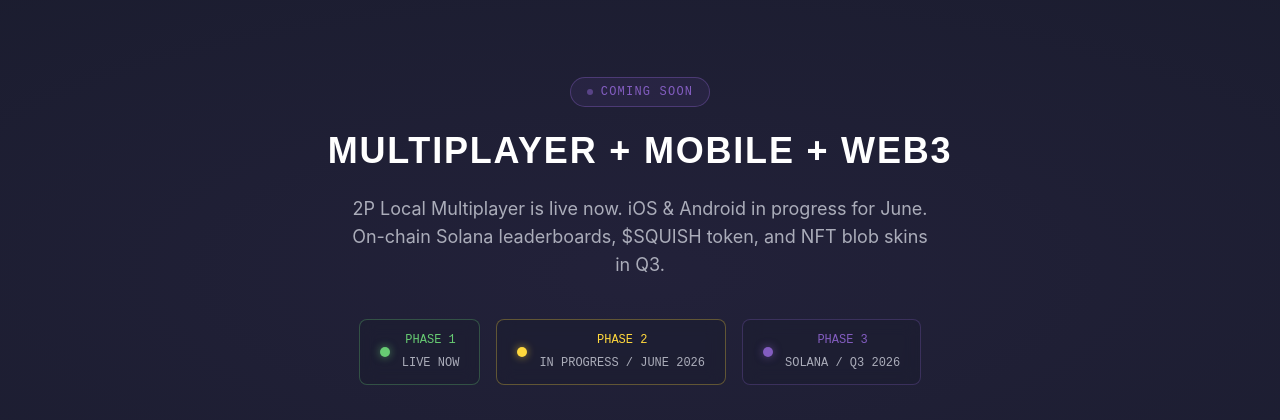
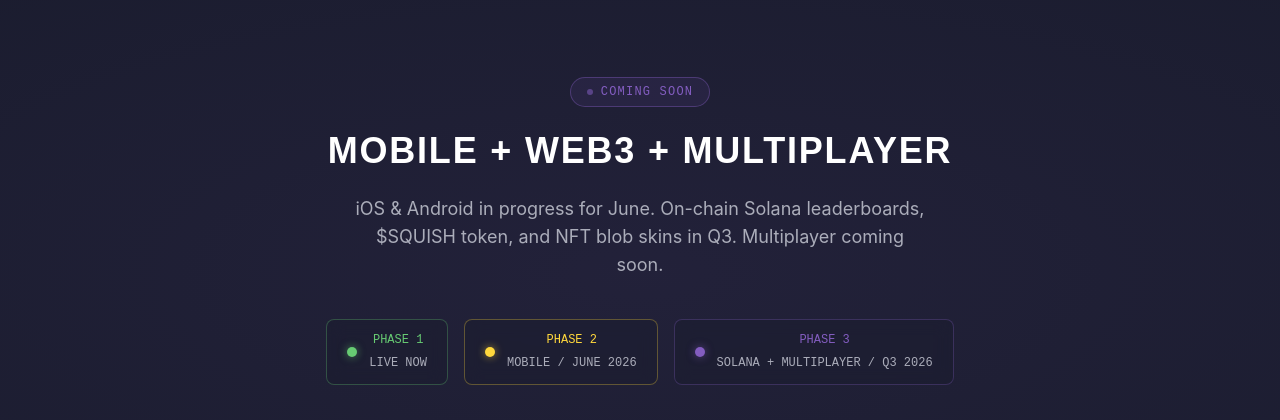
Before and after one commit to yusufsafary/squish-em, a React (Vite) app: page / in a window 1280 px wide. Shown: the part 3540-3960 px from the top of the page. Built offline with nearby package versions, Linux system fonts and the light colour scheme.

Commit message:
fix: update roadmap copy, move multiplayer to Phase 3

```diff
--- a/src/pages/home.tsx
+++ b/src/pages/home.tsx
@@ -531,17 +531,17 @@ export default function Home() {
             </div>
 
             <h2 className="text-3xl md:text-4xl font-display font-bold mb-6 text-white">
-              MULTIPLAYER + MOBILE + WEB3
+              MOBILE + WEB3 + MULTIPLAYER
             </h2>
             <p className="text-lg text-muted-foreground mb-10 max-w-xl mx-auto">
-              2P Local Multiplayer is live now. iOS & Android in progress for June. On-chain Solana leaderboards, $SQUISH token, and NFT blob skins in Q3.
+              iOS & Android in progress for June. On-chain Solana leaderboards, $SQUISH token, and NFT blob skins in Q3. Multiplayer coming soon.
             </p>
 
             <div className="flex flex-wrap justify-center gap-4 mb-10">
               {[
                 { label: "PHASE 1", status: "LIVE NOW", color: "127 49% 60%" },
-                { label: "PHASE 2", status: "IN PROGRESS / JUNE 2026", color: "48 100% 62%" },
-                { label: "PHASE 3", status: "SOLANA / Q3 2026", color: "263 44% 56%" },
+                { label: "PHASE 2", status: "MOBILE / JUNE 2026", color: "48 100% 62%" },
+                { label: "PHASE 3", status: "SOLANA + MULTIPLAYER / Q3 2026", color: "263 44% 56%" },
               ].map((p, i) => (
                 <motion.div
                   key={p.label}
```
